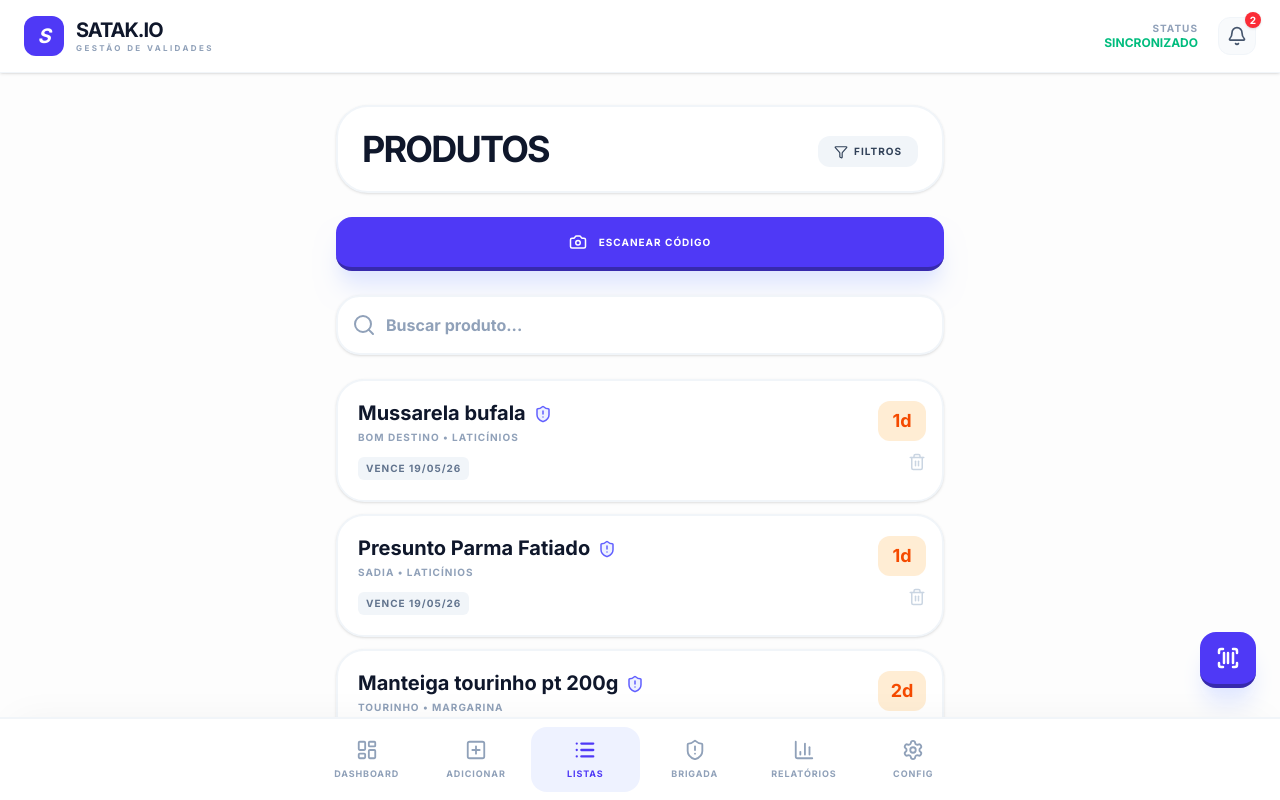
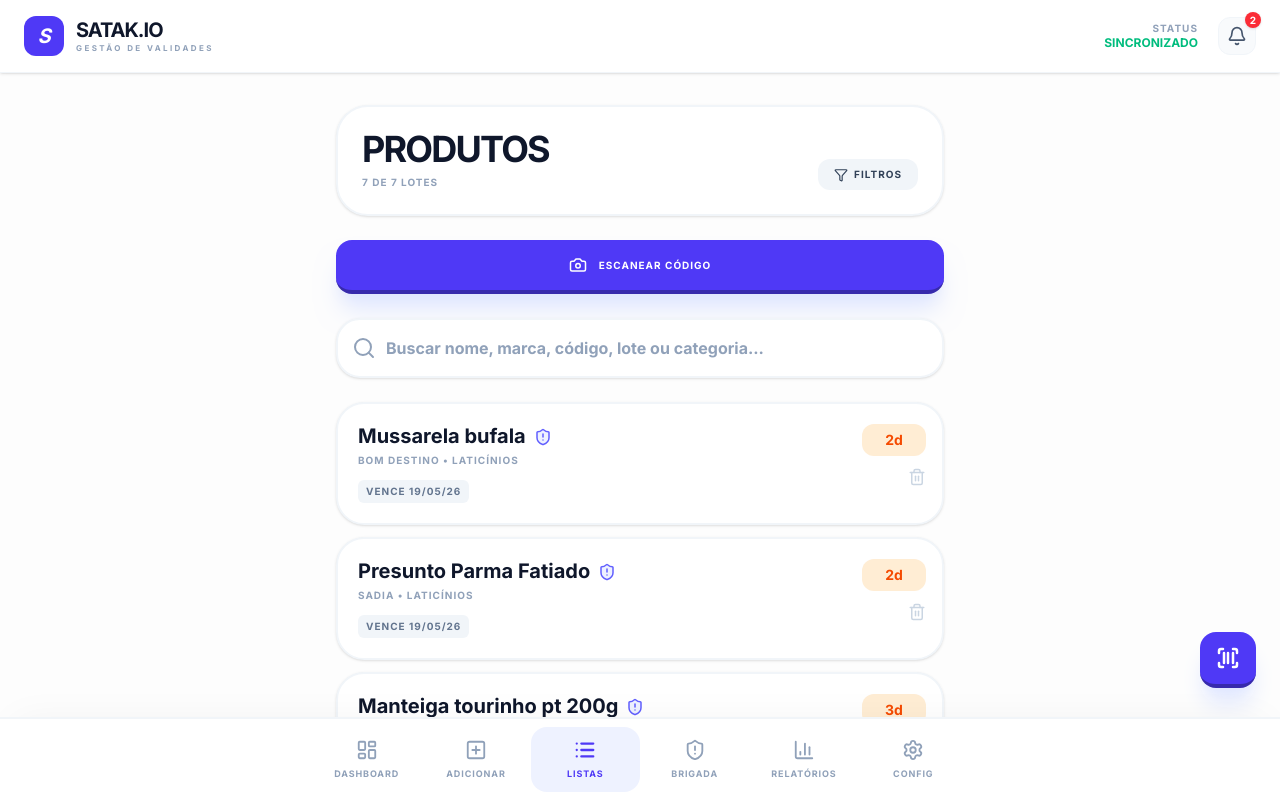
Before and after one commit to zatarana/Validadesatak, a React (Vite) app: page / in a window 1280 px wide. Both pictures are taken after a click on the button "LISTAS". Shown: the top 800 px of the page. Built offline with nearby package versions, Linux system fonts and the light colour scheme.

Commit message:
Fix product list typings and expiration calculations

```diff
--- a/src/pages/ListProducts.tsx
+++ b/src/pages/ListProducts.tsx
@@ -1,35 +1,41 @@
 import React, { useState } from 'react';
 import { useStore } from '../store/StoreContext';
-import { Search, Camera, Filter, FileText, Edit2, Trash2, ShieldAlert } from 'lucide-react';
-import { differenceInDays, parseISO, format } from 'date-fns';
+import { Search, Camera, Filter, Trash2, ShieldAlert } from 'lucide-react';
 import { BarcodeScanner } from '../components/BarcodeScanner';
 import { EditProductModal } from '../components/EditProductModal';
 import { cn } from '../lib/utils';
 import { toast } from 'sonner';
+import { Product } from '../types';
+import { formatPtDate, getDaysUntil, getExpirationLabel } from '../lib/dates';
 
 export function ListProducts() {
-  const { products, deleteProduct } = useStore();
+  const { products, deleteProduct, settings } = useStore();
   const [search, setSearch] = useState('');
   const [showScanner, setShowScanner] = useState(false);
-  const [editingProduct, setEditingProduct] = useState(null);
+  const [editingProduct, setEditingProduct] = useState<Product | null>(null);
 
-  const filteredProducts = products.filter(p =>
-
-    p.name.toLowerCase().includes(search.toLowerCase()) ||
-    p.brand.toLowerCase().includes(search.toLowerCase()) ||
-    (p.barcode && p.barcode.includes(search)) ||
-    p.category.toLowerCase().includes(search.toLowerCase())
-  );
+  const filteredProducts = products
+    .filter(product => {
+      const term = search.trim().toLowerCase();
+      if (!term) return true;
+      return product.name.toLowerCase().includes(term)
+        || product.brand.toLowerCase().includes(term)
+        || product.category.toLowerCase().includes(term)
+        || product.batch?.toLowerCase().includes(term)
+        || product.barcode.includes(term);
+    })
+    .sort((a, b) => getDaysUntil(a.expirationDate) - getDaysUntil(b.expirationDate));
 
   return (
     <div className="space-y-6 pb-6">
       <div className="flex justify-between items-end bg-white p-6 rounded-[32px] shadow-sm border-2 border-slate-100">
-        <h1 className="text-4xl font-black text-slate-900 tracking-tighter leading-none">PRODUTOS</h1>
-        <div className="flex gap-2">
-           <button className="flex items-center gap-1.5 px-4 py-2 bg-slate-100 rounded-xl text-[10px] font-black uppercase text-slate-700 tracking-widest hover:bg-slate-200 transition-colors">
-             <Filter size={14} /> Filtros
-           </button>
+        <div>
+          <h1 className="text-4xl font-black text-slate-900 tracking-tighter leading-none">PRODUTOS</h1>
+          <p className="text-slate-400 text-[10px] font-black uppercase tracking-widest mt-2">{filteredProducts.length} de {products.length} lotes</p>
         </div>
+        <button onClick={() => toast.info('Use a busca para filtrar por nome, marca, lote, código ou categoria.')} className="flex items-center gap-1.5 px-4 py-2 bg-slate-100 rounded-xl text-[10px] font-black uppercase text-slate-700 tracking-widest hover:bg-slate-200 transition-colors">
+          <Filter size={14} /> Filtros
+        </button>
       </div>
 
       <button onClick={() => setShowScanner(true)} className="w-full flex items-center justify-center gap-3 bg-indigo-600 border-b-4 border-indigo-800 py-4 rounded-2xl shadow-xl shadow-indigo-100 font-black text-white uppercase text-[10px] tracking-widest hover:bg-indigo-700 active:translate-y-1 active:border-b-0 transition-all">
@@ -37,109 +43,46 @@ export function ListProducts() {
       </button>
 
       {showScanner && (
-        <BarcodeScanner
-          onScan={(result) => {
-            setSearch(result);
-            setShowScanner(false);
-          }}
-          onClose={() => setShowScanner(false)}
-        />
+        <BarcodeScanner onScan={(result) => { setSearch(result); setShowScanner(false); }} onClose={() => setShowScanner(false)} />
       )}
 
       <div className="relative">
         <div className="absolute inset-y-0 left-4 flex items-center pointer-events-none">
           <Search className="h-6 w-6 text-slate-400" />
         </div>
-        <input
-          type="text"
-          placeholder="Buscar produto..."
-          value={search}
-          onChange={(e) => setSearch(e.target.value)}
-          className="w-full pl-12 pr-6 py-4 bg-white border-2 border-slate-100 rounded-[24px] focus:outline-none focus:ring-4 focus:ring-indigo-100 focus:border-indigo-500 font-bold text-slate-800 placeholder:text-slate-400 transition-all shadow-sm"
-        />
+        <input type="text" placeholder="Buscar nome, marca, código, lote ou categoria..." value={search} onChange={(e) => setSearch(e.target.value)} className="w-full pl-12 pr-6 py-4 bg-white border-2 border-slate-100 rounded-[24px] focus:outline-none focus:ring-4 focus:ring-indigo-100 focus:border-indigo-500 font-bold text-slate-800 placeholder:text-slate-400 transition-all shadow-sm" />
       </div>
 
       <div className="space-y-3 pb-8">
         {filteredProducts.map(product => {
-          const days = differenceInDays(parseISO(product.expirationDate), new Date());
+          const days = getDaysUntil(product.expirationDate);
           return (
-            <div
-              key={product.id}
-              onClick={() => setEditingProduct(product)}
-              className="bg-white p-5 rounded-[28px] border-2 border-slate-100 shadow-sm relative group hover:bg-slate-50 transition-colors cursor-pointer"
-            >
+            <div key={product.id} onClick={() => setEditingProduct(product)} className="bg-white p-5 rounded-[28px] border-2 border-slate-100 shadow-sm relative group hover:bg-slate-50 transition-colors cursor-pointer">
               <div className="pr-16">
                 <div className="flex items-center gap-2 mb-1">
                   <h3 className="font-black text-slate-900 text-xl leading-tight">{product.name}</h3>
                   {product.inBrigade && <ShieldAlert size={18} className="text-indigo-500 fill-indigo-50" />}
                 </div>
                 <p className="text-[10px] text-slate-400 uppercase tracking-widest font-black mb-3 truncate">
-                  {product.brand} • {product.category.split('-')[1]?.trim() || product.category}
+                  {(product.brand || 'Sem marca')} • {product.category.split('-')[1]?.trim() || product.category || 'Sem categoria'}
                 </p>
                 <div className="flex flex-wrap items-center gap-2">
-                  <div className="bg-slate-100 text-slate-500 px-2 py-1 rounded-md text-[10px] font-black uppercase tracking-widest">
-                    VENCE {format(parseISO(product.expirationDate), 'dd/MM/yy')}
-                  </div>
-                  {product.batch && (
-                    <div className="bg-slate-100 text-slate-500 px-2 py-1 rounded-md text-[10px] font-black uppercase tracking-widest">
-                      LOTE {product.batch}
-                    </div>
-                  )}
-                  {product.quantity && (
-                    <div className="bg-slate-100 text-slate-500 px-2 py-1 rounded-md text-[10px] font-black uppercase tracking-widest">
-                      QTD {product.quantity}
-                    </div>
-                  )}
+                  <div className="bg-slate-100 text-slate-500 px-2 py-1 rounded-md text-[10px] font-black uppercase tracking-widest">VENCE {formatPtDate(product.expirationDate)}</div>
+                  {product.batch && <div className="bg-slate-100 text-slate-500 px-2 py-1 rounded-md text-[10px] font-black uppercase tracking-widest">LOTE {product.batch}</div>}
+                  {product.quantity !== undefined && <div className="bg-slate-100 text-slate-500 px-2 py-1 rounded-md text-[10px] font-black uppercase tracking-widest">QTD {product.quantity}</div>}
                 </div>
               </div>
-
               <div className="absolute top-5 right-4 flex flex-col items-end gap-3" onClick={e => e.stopPropagation()}>
-                <div className={cn(
-                    "px-3 py-1.5 rounded-xl font-black text-lg min-w-[3rem] text-center",
-                    days < 0 ? "bg-red-100 text-red-600" : (days <= 3 ? "bg-orange-100 text-orange-600" : "bg-slate-100 text-slate-700")
-                )}>
-                  {days}d
-                </div>
-                <div className="flex items-center gap-3 text-slate-300">
-                  <button
-                    onClick={(e) => {
-                      e.stopPropagation();
-                      toast('Confirmar exclusão?', {
-                        action: {
-                          label: 'Excluir',
-                          onClick: () => {
-                            deleteProduct(product.id);
-                            toast.success('Excluído');
-                          }
-                        },
-                        cancel: {
-                          label: 'Cancelar',
-                          onClick: () => {}
-                        }
-                      });
-                    }}
-                    className="hover:text-red-500 transition-colors"
-                  >
-                    <Trash2 size={18} />
-                  </button>
-                </div>
+                <div className={cn('px-3 py-1.5 rounded-xl font-black text-sm min-w-[4rem] text-center', days < 0 ? 'bg-red-100 text-red-600' : (days <= settings.alertCritical ? 'bg-orange-100 text-orange-600' : 'bg-slate-100 text-slate-700'))}>{getExpirationLabel(days)}</div>
+                <button onClick={(e) => { e.stopPropagation(); toast('Confirmar exclusão?', { action: { label: 'Excluir', onClick: () => { deleteProduct(product.id); toast.success('Excluído'); } }, cancel: { label: 'Cancelar', onClick: () => undefined } }); }} className="text-slate-300 hover:text-red-500 transition-colors"><Trash2 size={18} /></button>
               </div>
             </div>
-          )
+          );
         })}
-        {filteredProducts.length === 0 && (
-          <div className="text-center py-10 text-slate-500 font-bold bg-white rounded-[32px] border-2 border-slate-100 shadow-sm">
-            Nenhum produto encontrado.
-          </div>
-        )}
+        {filteredProducts.length === 0 && <div className="text-center py-10 text-slate-500 font-bold bg-white rounded-[32px] border-2 border-slate-100 shadow-sm">Nenhum produto encontrado.</div>}
       </div>
 
-      {editingProduct && (
-        <EditProductModal
-          product={editingProduct as any}
-          onClose={() => setEditingProduct(null)}
-        />
-      )}
+      {editingProduct && <EditProductModal product={editingProduct} onClose={() => setEditingProduct(null)} />}
     </div>
   );
 }
```
